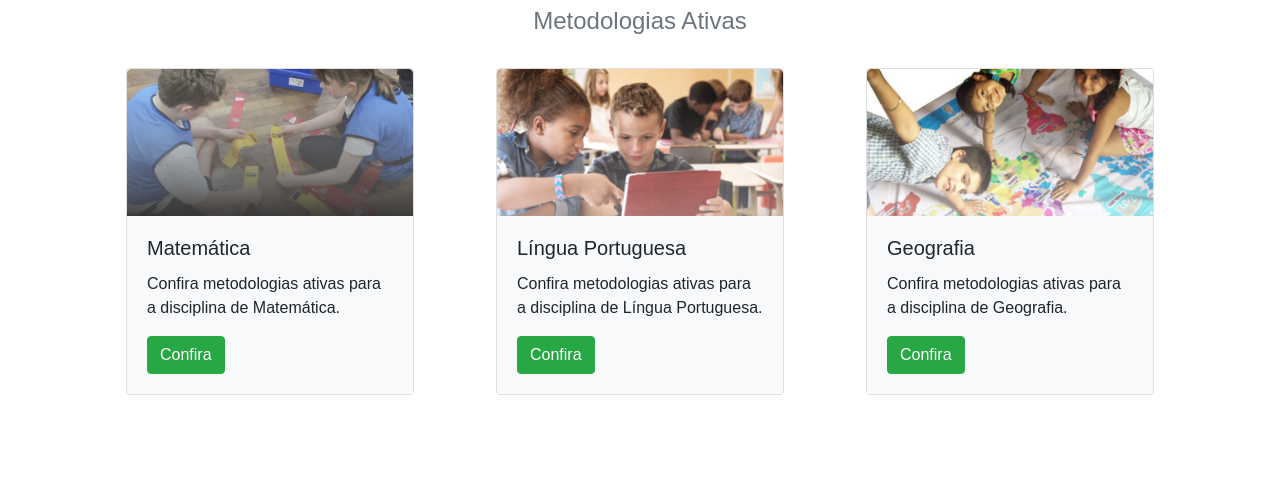
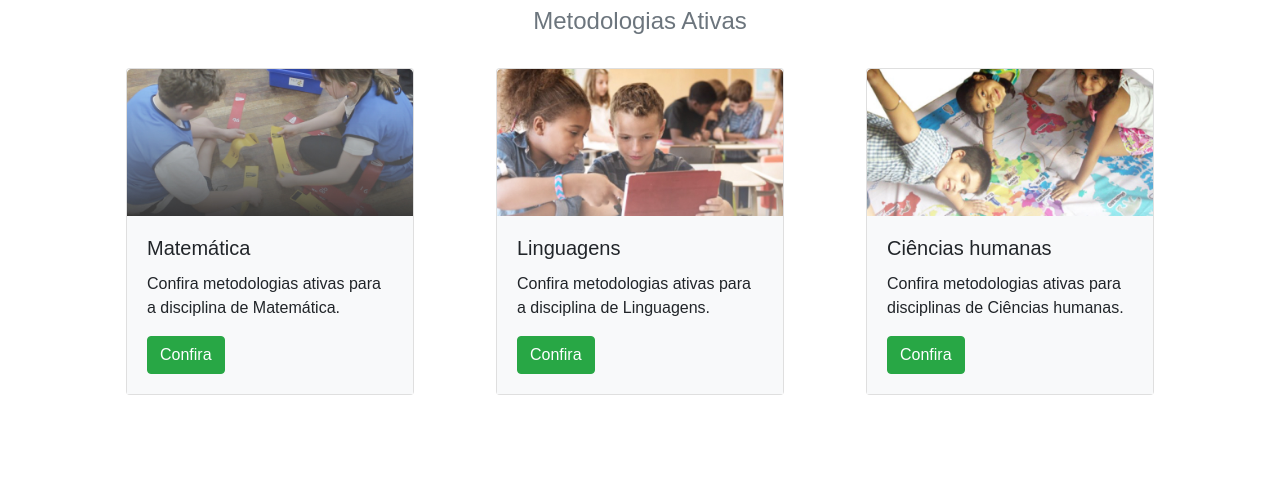
Before and after one commit to Samuel-Lucas/Escola_ativa_Squad-07_SPM, a PHP site: page / in a window 1280 px wide. Shown: the part 405-909 px from the top of the page. Run offline with PHP 8.4, Linux system fonts and the light colour scheme; some libraries are stand-ins or nearby versions.

Commit message:
Alterando textos

```diff
--- a/index.php
+++ b/index.php
@@ -23,8 +23,8 @@
                     <div class="card my-2 mx-auto" style="width: 18rem; cursor: pointer;">
                         <img class="card-img-top" src="img/img2.jpg" alt="Card image cap">
                         <div class="card-body bg-light">
-                          <h5 class="card-title">Língua Portuguesa</h5>
-                          <p class="card-text">Confira metodologias ativas para a disciplina de Língua Portuguesa.</p>
+                          <h5 class="card-title">Linguagens</h5>
+                          <p class="card-text">Confira metodologias ativas para a disciplina de Linguagens.</p>
                           <a href="categoria.php?categoria=Linguagens" class="btn btn-success text-white">Confira</a>
                         </div>
                     </div>
@@ -32,8 +32,8 @@
                     <div class="card my-2 mx-auto" style="width: 18rem; cursor: pointer;">
                         <img class="card-img-top" src="img/img3.jpg" alt="Card image cap">
                         <div class="card-body bg-light">
-                          <h5 class="card-title">Geografia</h5>
-                          <p class="card-text">Confira metodologias ativas para a disciplina de Geografia.</p>
+                          <h5 class="card-title">Ciências humanas</h5>
+                          <p class="card-text">Confira metodologias ativas para disciplinas de Ciências humanas.</p>
                           <a href="categoria.php?categoria=Ciências Humanas" class="btn btn-success text-white">Confira</a>
                         </div>
                     </div>
```
